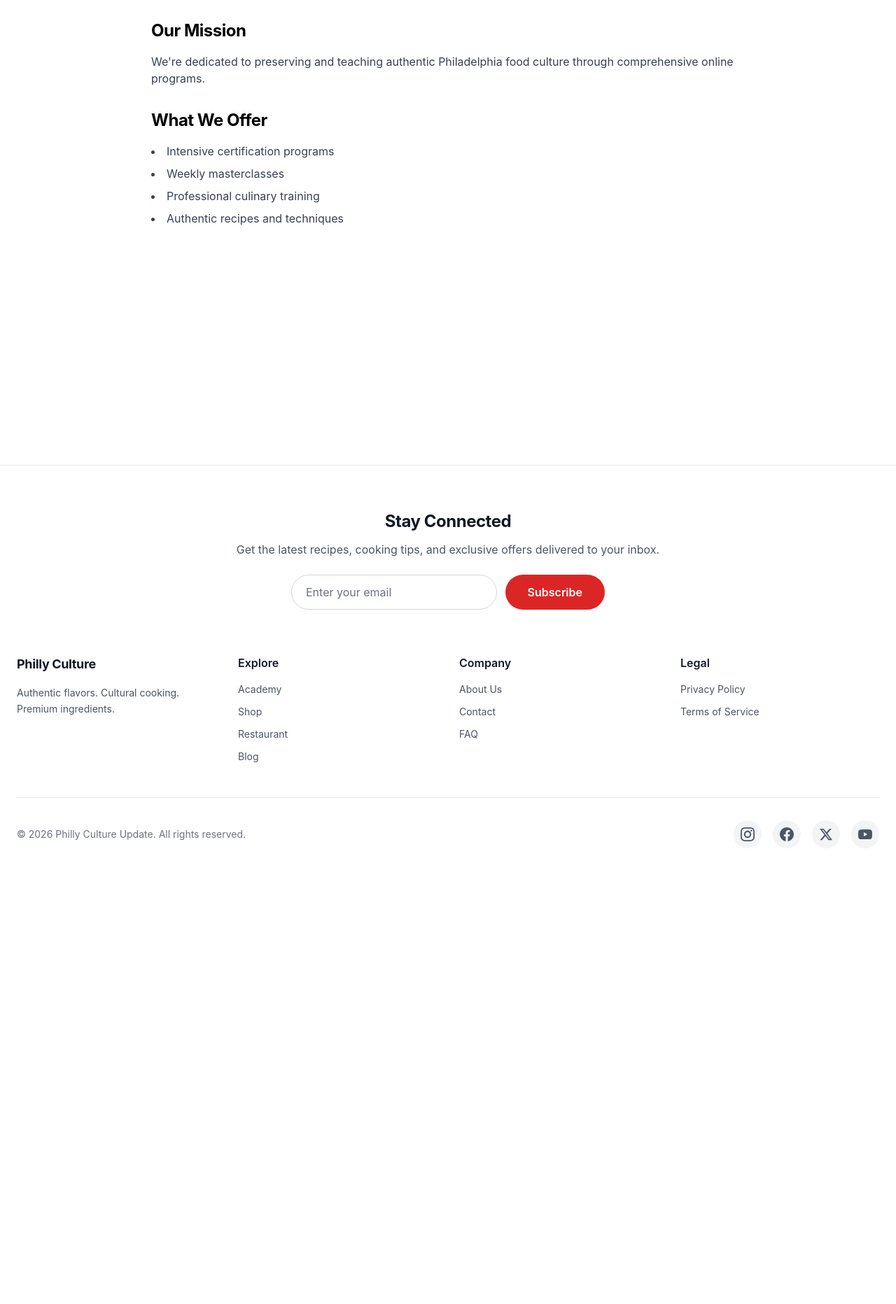
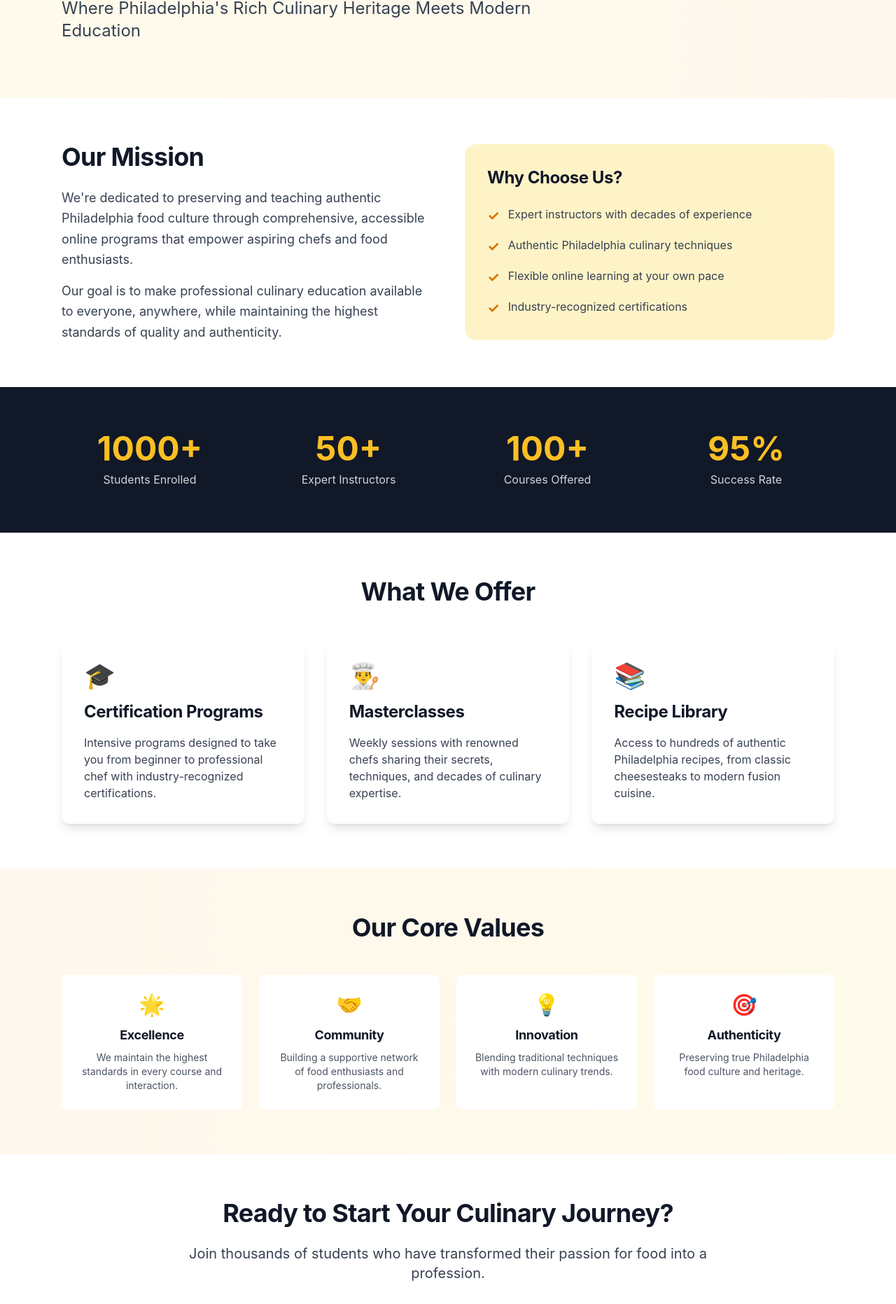
Before and after one commit to shadikamal997/philly-culture2, a Next.js app: page /about in a window 1280 px wide. Shown: the part 232-2095 px from the top of the page at 70% size. Before the commit the page ends 1508 px from the top, so only its background shows below. Built offline with nearby package versions, Linux system fonts and the light colour scheme; no server answers.

Commit message:
feat: Enhance About page with modern design and comprehensive content

```diff
--- a/app/about/page.tsx
+++ b/app/about/page.tsx
@@ -1,32 +1,176 @@
 export const metadata = {
   title: 'About Us | Philly Culture Academy',
-  description: 'Learn about our mission to provide world-class culinary education',
+  description: 'Learn about our mission to provide world-class culinary education and preserve authentic Philadelphia food culture',
 };
 
 export default function AboutPage() {
   return (
-    <main className="max-w-4xl mx-auto px-6 py-16">
-      <h1 className="text-4xl font-bold mb-8">About Philly Culture Academy</h1>
+    <main className="min-h-screen">
+      {/* Hero Section */}
+      <section className="bg-gradient-to-r from-amber-50 to-orange-50 py-20">
+        <div className="max-w-6xl mx-auto px-6">
+          <h1 className="text-5xl md:text-6xl font-bold mb-6 text-gray-900">
+            About Philly Culture Academy
+          </h1>
+          <p className="text-xl md:text-2xl text-gray-700 max-w-3xl">
+            Where Philadelphia's Rich Culinary Heritage Meets Modern Education
+          </p>
+        </div>
+      </section>
 
-      <div className="prose prose-lg">
-        <p className="text-lg text-gray-700 mb-6">
-          Welcome to Philly Culture Academy, your premier destination for professional culinary education.
+      {/* Mission Section */}
+      <section className="py-16 max-w-6xl mx-auto px-6">
+        <div className="grid md:grid-cols-2 gap-12 items-center">
+          <div>
+            <h2 className="text-4xl font-bold mb-6 text-gray-900">Our Mission</h2>
+            <p className="text-lg text-gray-700 mb-4 leading-relaxed">
+              We're dedicated to preserving and teaching authentic Philadelphia food culture through
+              comprehensive, accessible online programs that empower aspiring chefs and food enthusiasts.
+            </p>
+            <p className="text-lg text-gray-700 leading-relaxed">
+              Our goal is to make professional culinary education available to everyone, anywhere,
+              while maintaining the highest standards of quality and authenticity.
+            </p>
+          </div>
+          <div className="bg-amber-100 rounded-2xl p-8">
+            <h3 className="text-2xl font-bold mb-6 text-gray-900">Why Choose Us?</h3>
+            <ul className="space-y-4">
+              <li className="flex items-start">
+                <span className="text-amber-600 font-bold text-xl mr-3">✓</span>
+                <span className="text-gray-700">Expert instructors with decades of experience</span>
+              </li>
+              <li className="flex items-start">
+                <span className="text-amber-600 font-bold text-xl mr-3">✓</span>
+                <span className="text-gray-700">Authentic Philadelphia culinary techniques</span>
+              </li>
+              <li className="flex items-start">
+                <span className="text-amber-600 font-bold text-xl mr-3">✓</span>
+                <span className="text-gray-700">Flexible online learning at your own pace</span>
+              </li>
+              <li className="flex items-start">
+                <span className="text-amber-600 font-bold text-xl mr-3">✓</span>
+                <span className="text-gray-700">Industry-recognized certifications</span>
+              </li>
+            </ul>
+          </div>
+        </div>
+      </section>
+
+      {/* Stats Section */}
+      <section className="bg-gray-900 text-white py-16">
+        <div className="max-w-6xl mx-auto px-6">
+          <div className="grid grid-cols-2 md:grid-cols-4 gap-8 text-center">
+            <div>
+              <div className="text-4xl md:text-5xl font-bold text-amber-400 mb-2">1000+</div>
+              <div className="text-gray-300">Students Enrolled</div>
+            </div>
+            <div>
+              <div className="text-4xl md:text-5xl font-bold text-amber-400 mb-2">50+</div>
+              <div className="text-gray-300">Expert Instructors</div>
+            </div>
+            <div>
+              <div className="text-4xl md:text-5xl font-bold text-amber-400 mb-2">100+</div>
+              <div className="text-gray-300">Courses Offered</div>
+            </div>
+            <div>
+              <div className="text-4xl md:text-5xl font-bold text-amber-400 mb-2">95%</div>
+              <div className="text-gray-300">Success Rate</div>
+            </div>
+          </div>
+        </div>
+      </section>
+
+      {/* What We Offer */}
+      <section className="py-16 max-w-6xl mx-auto px-6">
+        <h2 className="text-4xl font-bold mb-12 text-center text-gray-900">What We Offer</h2>
+        <div className="grid md:grid-cols-3 gap-8">
+          <div className="bg-white rounded-xl shadow-lg p-8 hover:shadow-xl transition-shadow">
+            <div className="text-4xl mb-4">🎓</div>
+            <h3 className="text-2xl font-bold mb-4 text-gray-900">Certification Programs</h3>
+            <p className="text-gray-700">
+              Intensive programs designed to take you from beginner to professional chef with
+              industry-recognized certifications.
+            </p>
+          </div>
+          <div className="bg-white rounded-xl shadow-lg p-8 hover:shadow-xl transition-shadow">
+            <div className="text-4xl mb-4">👨‍🍳</div>
+            <h3 className="text-2xl font-bold mb-4 text-gray-900">Masterclasses</h3>
+            <p className="text-gray-700">
+              Weekly sessions with renowned chefs sharing their secrets, techniques, and
+              decades of culinary expertise.
+            </p>
+          </div>
+          <div className="bg-white rounded-xl shadow-lg p-8 hover:shadow-xl transition-shadow">
+            <div className="text-4xl mb-4">📚</div>
+            <h3 className="text-2xl font-bold mb-4 text-gray-900">Recipe Library</h3>
+            <p className="text-gray-700">
+              Access to hundreds of authentic Philadelphia recipes, from classic cheesesteaks
+              to modern fusion cuisine.
+            </p>
+          </div>
+        </div>
+      </section>
+
+      {/* Our Values */}
+      <section className="bg-gradient-to-r from-orange-50 to-amber-50 py-16">
+        <div className="max-w-6xl mx-auto px-6">
+          <h2 className="text-4xl font-bold mb-12 text-center text-gray-900">Our Core Values</h2>
+          <div className="grid md:grid-cols-2 lg:grid-cols-4 gap-6">
+            <div className="bg-white rounded-lg p-6 text-center">
+              <div className="text-3xl mb-3">🌟</div>
+              <h3 className="font-bold text-lg mb-2 text-gray-900">Excellence</h3>
+              <p className="text-gray-600 text-sm">
+                We maintain the highest standards in every course and interaction.
+              </p>
+            </div>
+            <div className="bg-white rounded-lg p-6 text-center">
+              <div className="text-3xl mb-3">🤝</div>
+              <h3 className="font-bold text-lg mb-2 text-gray-900">Community</h3>
+              <p className="text-gray-600 text-sm">
+                Building a supportive network of food enthusiasts and professionals.
+              </p>
+            </div>
+            <div className="bg-white rounded-lg p-6 text-center">
+              <div className="text-3xl mb-3">💡</div>
+              <h3 className="font-bold text-lg mb-2 text-gray-900">Innovation</h3>
+              <p className="text-gray-600 text-sm">
+                Blending traditional techniques with modern culinary trends.
+              </p>
+            </div>
+            <div className="bg-white rounded-lg p-6 text-center">
+              <div className="text-3xl mb-3">🎯</div>
+              <h3 className="font-bold text-lg mb-2 text-gray-900">Authenticity</h3>
+              <p className="text-gray-600 text-sm">
+                Preserving true Philadelphia food culture and heritage.
+              </p>
+            </div>
+          </div>
+        </div>
+      </section>
+
+      {/* CTA Section */}
+      <section className="py-16 max-w-4xl mx-auto px-6 text-center">
+        <h2 className="text-4xl font-bold mb-6 text-gray-900">
+          Ready to Start Your Culinary Journey?
+        </h2>
+        <p className="text-xl text-gray-700 mb-8">
+          Join thousands of students who have transformed their passion for food into a profession.
         </p>
-
-        <h2 className="text-2xl font-bold mb-4 mt-8">Our Mission</h2>
-        <p className="text-gray-700 mb-6">
-          We're dedicated to preserving and teaching authentic Philadelphia food culture through
-          comprehensive online programs.
-        </p>
-
-        <h2 className="text-2xl font-bold mb-4 mt-8">What We Offer</h2>
-        <ul className="list-disc list-inside text-gray-700 space-y-2 mb-6">
-          <li>Intensive certification programs</li>
-          <li>Weekly masterclasses</li>
-          <li>Professional culinary training</li>
-          <li>Authentic recipes and techniques</li>
-        </ul>
-      </div>
+        <div className="flex flex-col sm:flex-row gap-4 justify-center">
+          <a
+            href="/programs"
+            className="bg-amber-600 text-white px-8 py-4 rounded-lg font-semibold hover:bg-amber-700 transition-colors text-lg"
+          >
+            Browse Programs
+          </a>
+          <a
+            href="/contact"
+            className="bg-gray-100 text-gray-900 px-8 py-4 rounded-lg font-semibold hover:bg-gray-200 transition-colors text-lg border-2 border-gray-300"
+          >
+            Contact Us
+          </a>
+        </div>
+      </section>
     </main>
   );
 }
```
